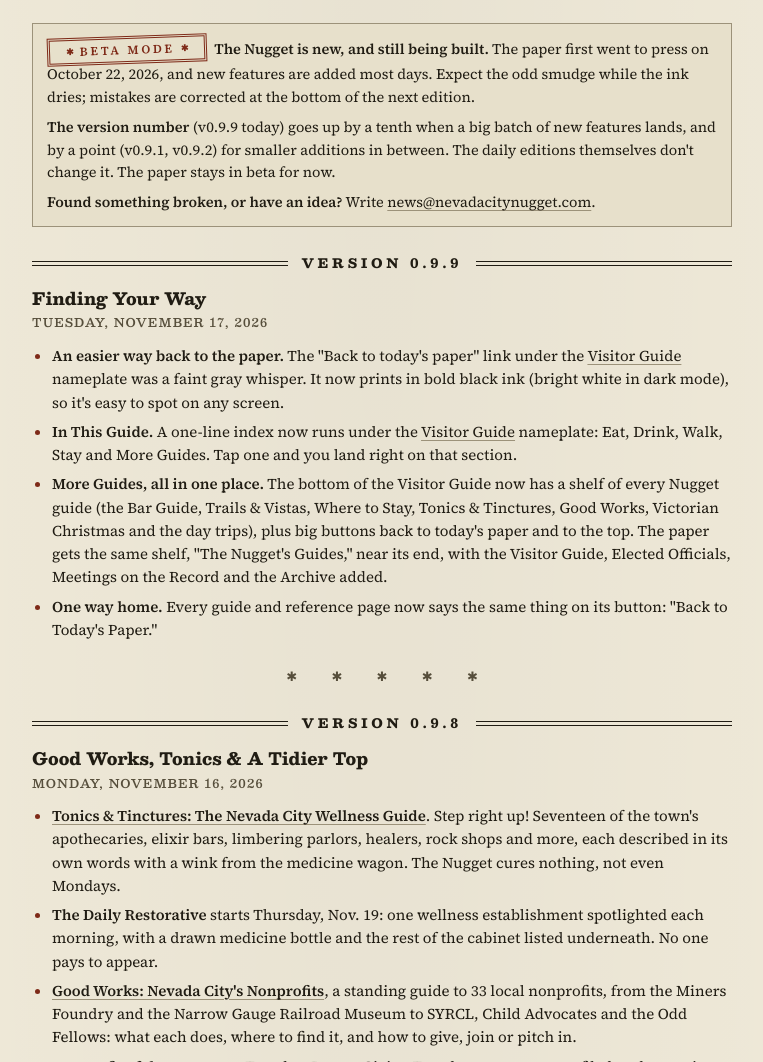
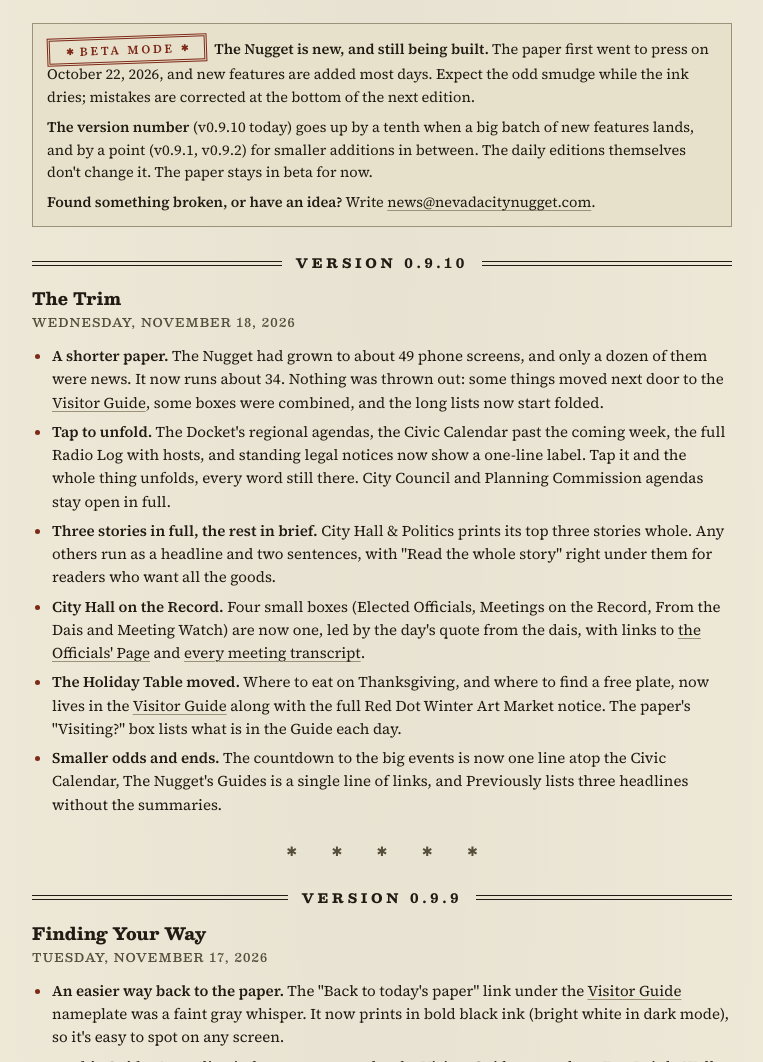
Before and after one commit to twahoske/nevadacitynugget, a plain HTML site: page release-notes.html in a window 1280 px wide. Shown: the part 229-1291 px from the top of the page, without its empty margins (258-1021 px from the left). Drawn offline with nearby package versions, Linux system fonts and the light colour scheme.

Commit message:
Release notes v0.9.10 (The Trim) and roadmap: the trim, the Composing Room idea (#89)
Claude-Session: https://claude.ai/code/session_014PbCNmWR9w1nD7n6FwoDtn

Co-authored-by: Claude <noreply@anthropic.com>

```diff
--- a/release-notes.html
+++ b/release-notes.html
@@ -103,10 +103,23 @@ ul.rel li::marker{color:var(--red)}
 
 <div class="notebox">
   <p><span class="beta-stamp">Beta Mode</span> &nbsp;<b>The Nugget is new, and still being built.</b> The paper first went to press on October 22, 2026, and new features are added most days. Expect the odd smudge while the ink dries; mistakes are corrected at the bottom of the next edition.</p>
-  <p><b>The version number</b> (v0.9.9 today) goes up by a tenth when a big batch of new features lands, and by a point (v0.9.1, v0.9.2) for smaller additions in between. The daily editions themselves don't change it. The paper stays in beta for now.</p>
+  <p><b>The version number</b> (v0.9.10 today) goes up by a tenth when a big batch of new features lands, and by a point (v0.9.1, v0.9.2) for smaller additions in between. The daily editions themselves don't change it. The paper stays in beta for now.</p>
   <p><b>Found something broken, or have an idea?</b> Write <a href="mailto:news@nevadacitynugget.com">news@nevadacitynugget.com</a>.</p>
 </div>
 
+<section id="v0.9.10">
+  <h2 class="kicker"><span class="label">Version 0.9.10</span></h2>
+  <p class="rel-h">The Trim<small>Wednesday, November 18, 2026</small></p>
+  <ul class="rel">
+    <li><b>A shorter paper.</b> The Nugget had grown to about 49 phone screens, and only a dozen of them were news. It now runs about 34. Nothing was thrown out: some things moved next door to the <a href="visitor.html">Visitor Guide</a>, some boxes were combined, and the long lists now start folded.</li>
+    <li><b>Tap to unfold.</b> The Docket's regional agendas, the Civic Calendar past the coming week, the full Radio Log with hosts, and standing legal notices now show a one-line label. Tap it and the whole thing unfolds, every word still there. City Council and Planning Commission agendas stay open in full.</li>
+    <li><b>Three stories in full, the rest in brief.</b> City Hall &amp; Politics prints its top three stories whole. Any others run as a headline and two sentences, with "Read the whole story" right under them for readers who want all the goods.</li>
+    <li><b>City Hall on the Record.</b> Four small boxes (Elected Officials, Meetings on the Record, From the Dais and Meeting Watch) are now one, led by the day's quote from the dais, with links to <a href="officials.html">the Officials' Page</a> and <a href="meetings/">every meeting transcript</a>.</li>
+    <li><b>The Holiday Table moved.</b> Where to eat on Thanksgiving, and where to find a free plate, now lives in the <a href="visitor.html">Visitor Guide</a> along with the full Red Dot Winter Art Market notice. The paper's "Visiting?" box lists what is in the Guide each day.</li>
+    <li><b>Smaller odds and ends.</b> The countdown to the big events is now one line atop the Civic Calendar, The Nugget's Guides is a single line of links, and Previously lists three headlines without the summaries.</li>
+  </ul>
+</section>
+<p class="stars">✱ ✱ ✱ ✱ ✱</p>
 <section id="v0.9.9">
   <h2 class="kicker"><span class="label">Version 0.9.9</span></h2>
   <p class="rel-h">Finding Your Way<small>Tuesday, November 17, 2026</small></p>
```
Also changed, not shown: social/whats-new/queue.json (+10 -0 lines), 1 other file.
